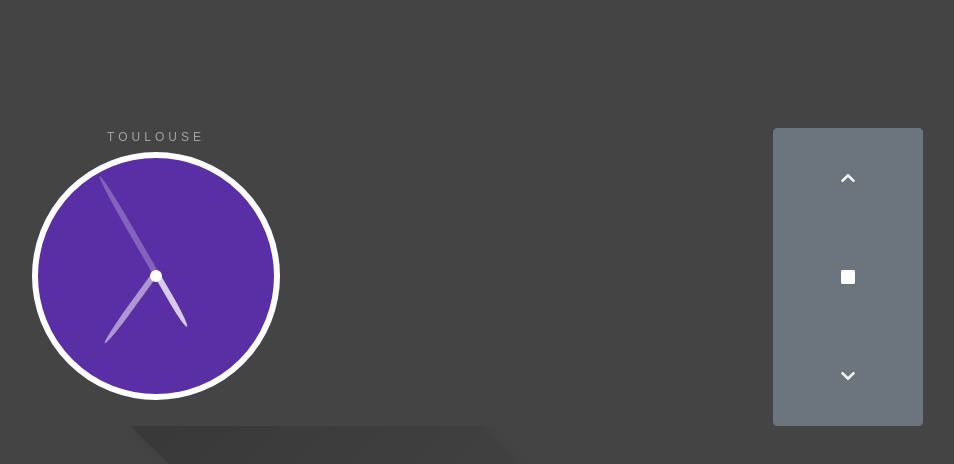
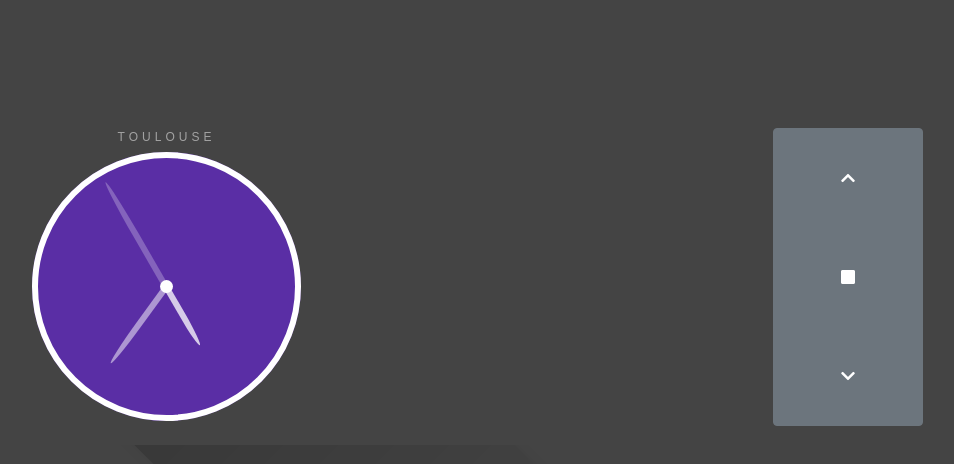
Before and after one commit to romaincoeur/reveil-pi, a plain HTML site: page index.html in a window 1280 px wide. Shown: the whole page, without its empty margins (77-1031 px from the left). Drawn offline with nearby package versions, Linux system fonts and the light colour scheme.

Commit message:
clock size

```diff
--- a/css/clock.css
+++ b/css/clock.css
@@ -25,8 +25,8 @@ body {
 }
 .content .widget.clock {
     position: relative;
-    width: 248px;
-    height: 248px;
+    width: 269px;
+    height: 269px;
     border-radius: 100%;
     box-sizing: border-box;
     background-color: #5A2EA5;
@@ -73,7 +73,7 @@ body {
 .content .widget.clock .hand {
     height: 6px;
     position: absolute;
-    top: 118px;
+    top: 132px;
     background-color: #FFF;
     border-radius: 100% 0% 0% 100%;
     transform-origin: right 3px;
```
